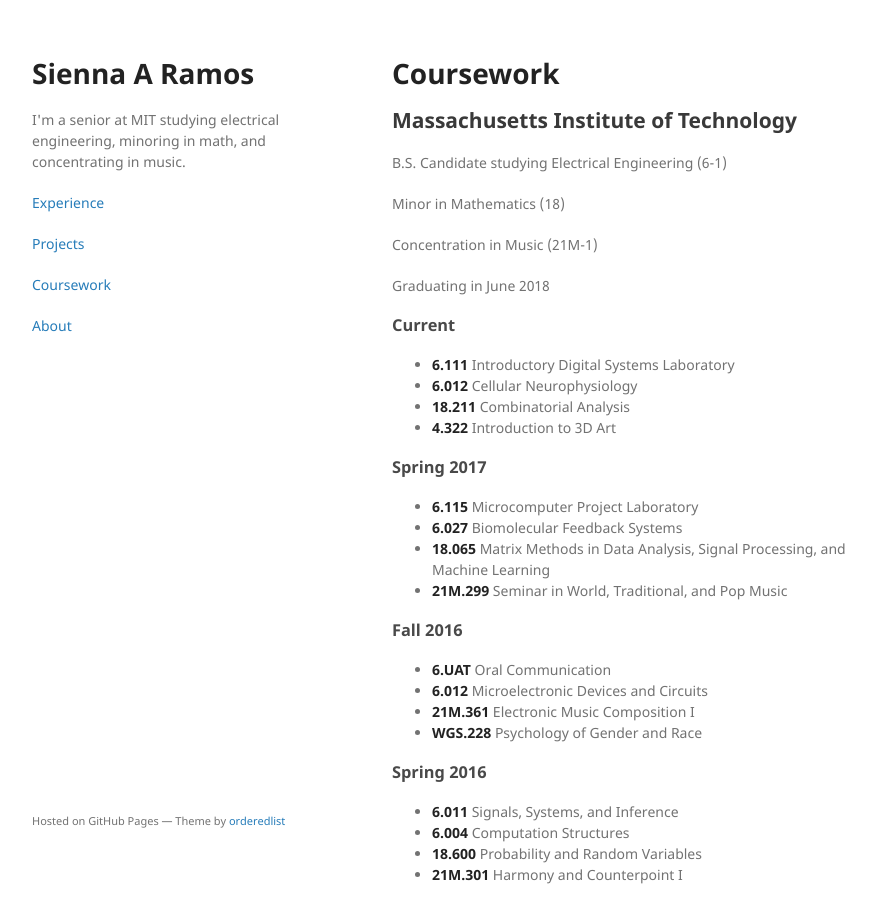
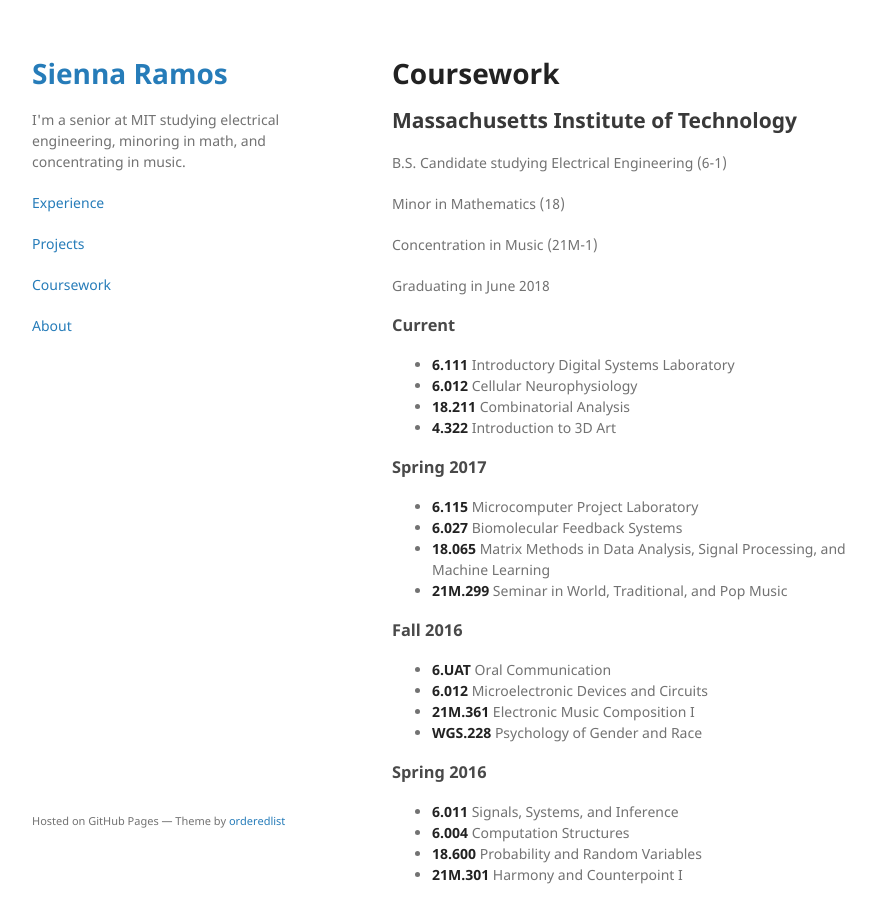
Before and after one commit to saramos/saramos.github.io, a Jekyll site: the page built from coursework.md, in a window 1280 px wide and 900 px high. Shown: the whole window, without its empty margins (178-1054 px from the left). Built offline with Jekyll 4.4.1, drawn with Linux system fonts in a browser that asks for light colours; our own code applies the rules of GitHub Pages for plain Markdown files.

Commit message:
header fix

```diff
--- a/_layouts/default.html
+++ b/_layouts/default.html
@@ -15,7 +15,7 @@
   <body>
     <div class="wrapper">
       <header>
-        <h1>{{ site.title | default: site.github.repository_name }}</h1>
+        <h1><a href="https://saramos.github.io/">Sienna Ramos</a></h1>
         <p>{{ site.description | default: site.github.project_tagline }}</p>
 		<p><a href="https://saramos.github.io/another-page">Experience</a></p>
 		<p><a href="https://saramos.github.io/another-page">Projects</a></p>
```
